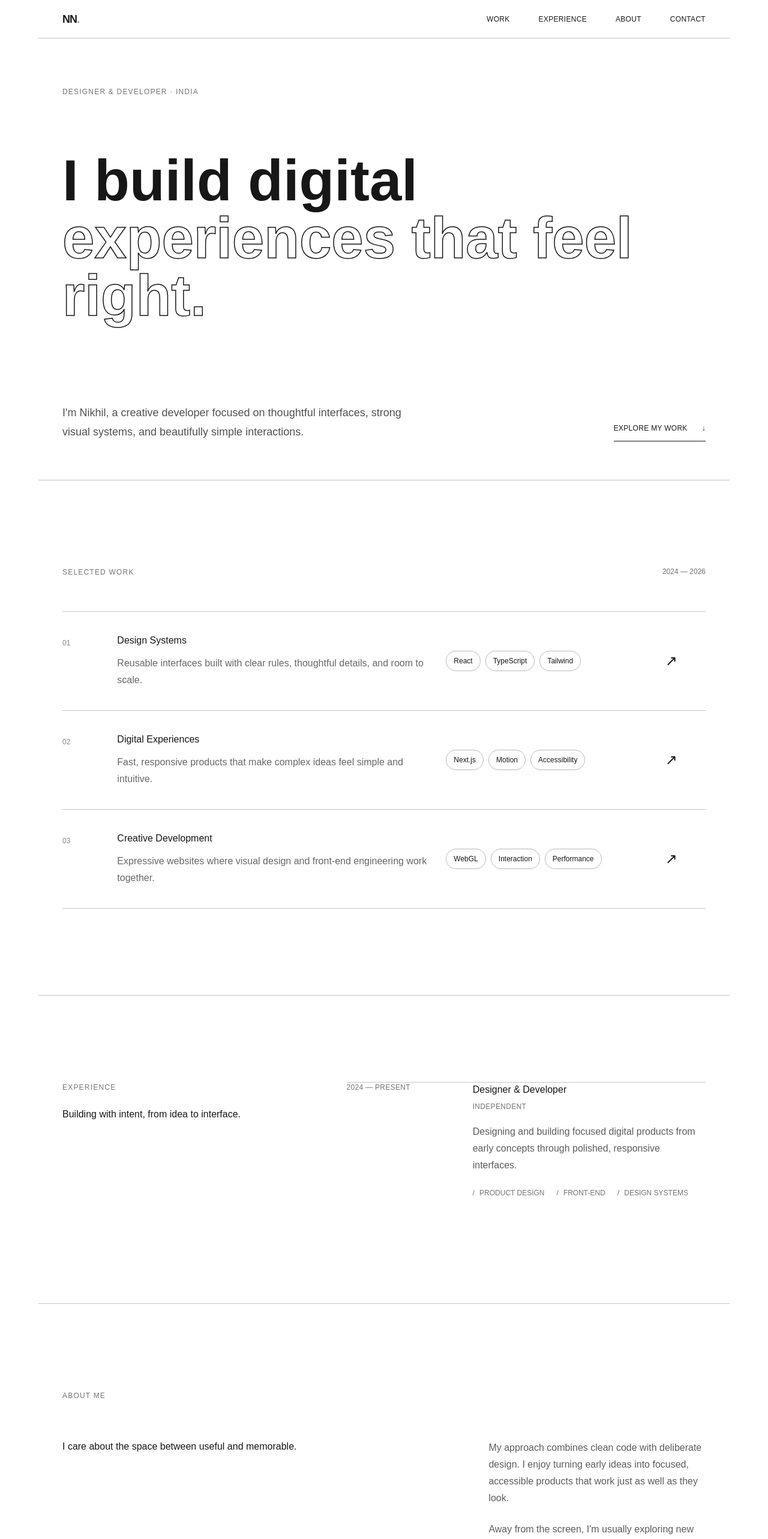
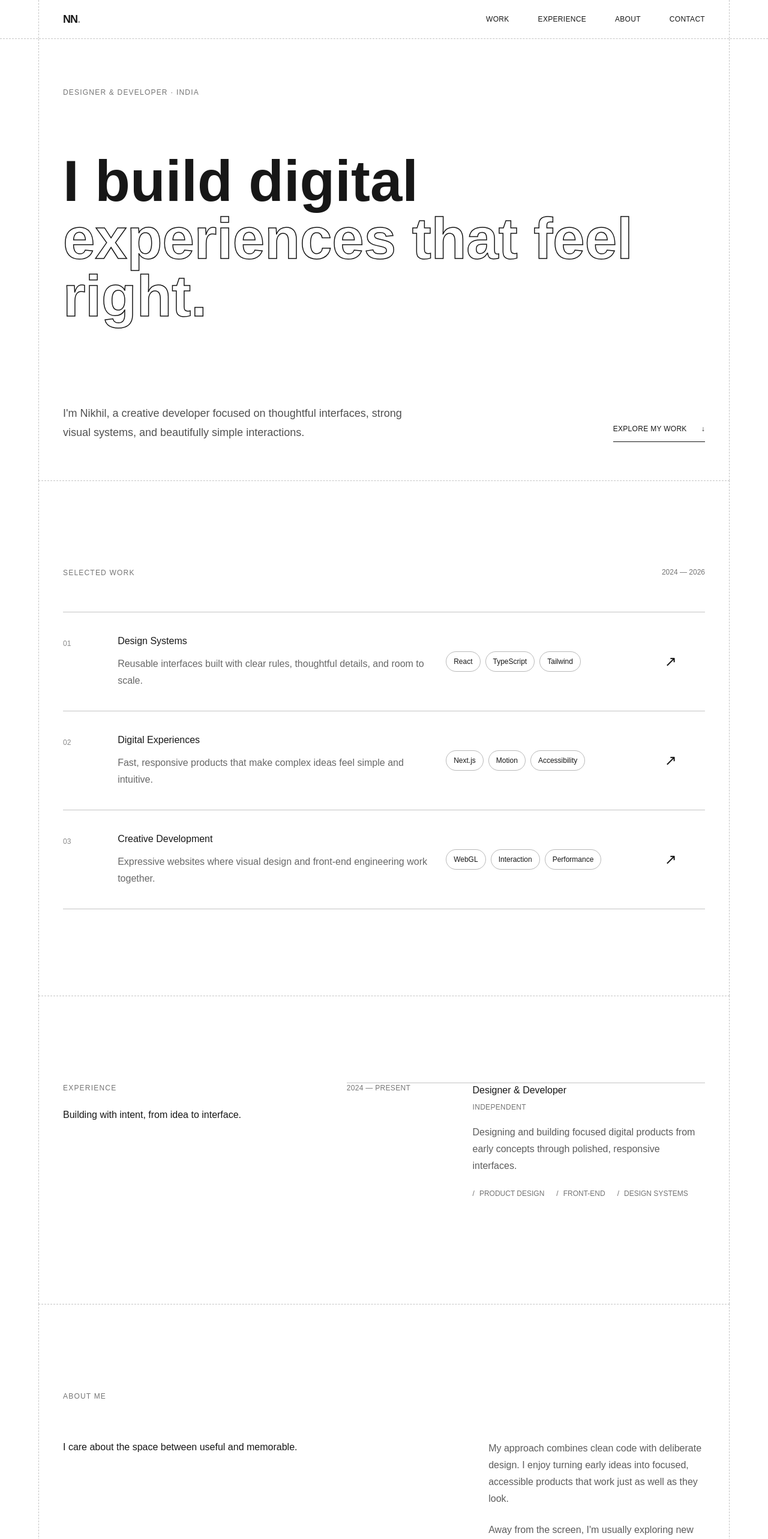
Before and after one commit to nikhil-nandanwar/wanted-portfolio, a Next.js app: page / in a window 1280 px wide. Shown: the top 2566 px of the page at 60% size. Built offline with nearby package versions, Linux system fonts and the light colour scheme.

Commit message:
dahed added

```diff
--- a/components/aboutSection.tsx
+++ b/components/aboutSection.tsx
@@ -1,7 +1,7 @@
 export default function AboutSection() {
   return (
     <section
-      className="mx-auto w-full max-w-6xl border-t border-foreground/25 px-4 py-24 sm:px-6 lg:px-10 lg:py-36"
+      className="mx-auto w-full max-w-6xl border-x border-t border-dashed border-foreground/25 px-4 py-24 sm:px-6 lg:px-10 lg:py-36"
       id="about"
       aria-labelledby="about-heading"
     >
--- a/components/bottomFooterSection.tsx
+++ b/components/bottomFooterSection.tsx
@@ -4,7 +4,7 @@ import Link from "next/link";
 export default function BottomFooterSection() {
   return (
     <footer
-      className="mx-auto w-full max-w-6xl border-t border-foreground/25 px-4 pt-24 pb-9 sm:px-6 lg:px-10 lg:pt-36"
+      className="mx-auto w-full max-w-6xl border-x border-t border-dashed border-foreground/25 px-4 pt-24 pb-9 sm:px-6 lg:px-10 lg:pt-36"
       id="contact"
     >
       <h2 className="m-0 text-xs leading-normal tracking-widest uppercase text-foreground/60">Have a project in mind?</h2>
--- a/components/experienceSection.tsx
+++ b/components/experienceSection.tsx
@@ -12,7 +12,7 @@ const experience = [
 export default function ExperienceSection() {
   return (
     <section
-      className="mx-auto w-full max-w-6xl border-t border-foreground/25 px-4 py-24 sm:px-6 lg:px-10 lg:py-36"
+      className="mx-auto w-full max-w-6xl border-x border-t border-dashed border-foreground/25 px-4 py-24 sm:px-6 lg:px-10 lg:py-36"
       id="experience"
       aria-labelledby="experience-heading"
     >
--- a/components/projectsDisplaySection.tsx
+++ b/components/projectsDisplaySection.tsx
@@ -30,7 +30,7 @@ const projects = [
 export default function ProjectDisplaySection() {
   return (
     <section
-      className="mx-auto w-full max-w-6xl border-t border-foreground/25 px-4 py-24 sm:px-6 lg:px-10 lg:py-36"
+      className="mx-auto w-full max-w-6xl border-x border-t border-dashed border-foreground/25 px-4 py-24 sm:px-6 lg:px-10 lg:py-36"
       id="work"
       aria-labelledby="work-heading"
     >
--- a/components/topHeroSection.tsx
+++ b/components/topHeroSection.tsx
@@ -1,7 +1,7 @@
 export default function TopHeroSection() {
   return (
     <section
-      className="mx-auto w-full max-w-6xl px-4 sm:px-6 lg:px-10 flex min-h-[calc(100svh-5rem)] flex-col justify-between pt-16 pb-10 md:min-h-[calc(100vh-4rem)] md:pt-12 md:pb-16 lg:pt-20"
+      className="mx-auto w-full max-w-6xl px-4 sm:px-6 lg:px-10 flex min-h-[calc(100svh-5rem)] flex-col justify-between pt-16 pb-10 md:min-h-[calc(100vh-4rem)] md:pt-12 md:pb-16 lg:pt-20 border-x border-dashed border-foreground/25 "
       id="top"
       aria-labelledby="hero-heading"
     >
--- a/components/topNavbarSection.tsx
+++ b/components/topNavbarSection.tsx
@@ -3,9 +3,9 @@ import Link from "next/link";
 
 export default function TopNavbarSection() {
   return (
-    <header>
+    <header className="border-b  border-foreground/25 border-dashed">
       <nav
-        className="mx-auto w-full max-w-6xl px-4 sm:px-6 lg:px-10 flex min-h-18 items-center justify-between gap-3 border-b border-foreground/25 md:min-h-16"
+        className="mx-auto w-full max-w-6xl px-4 sm:px-6 lg:px-10 flex min-h-18 items-center justify-between gap-3 border-x border-dashed border-foreground/25 md:min-h-16"
         aria-label="Primary navigation"
       >
         <Link
```
